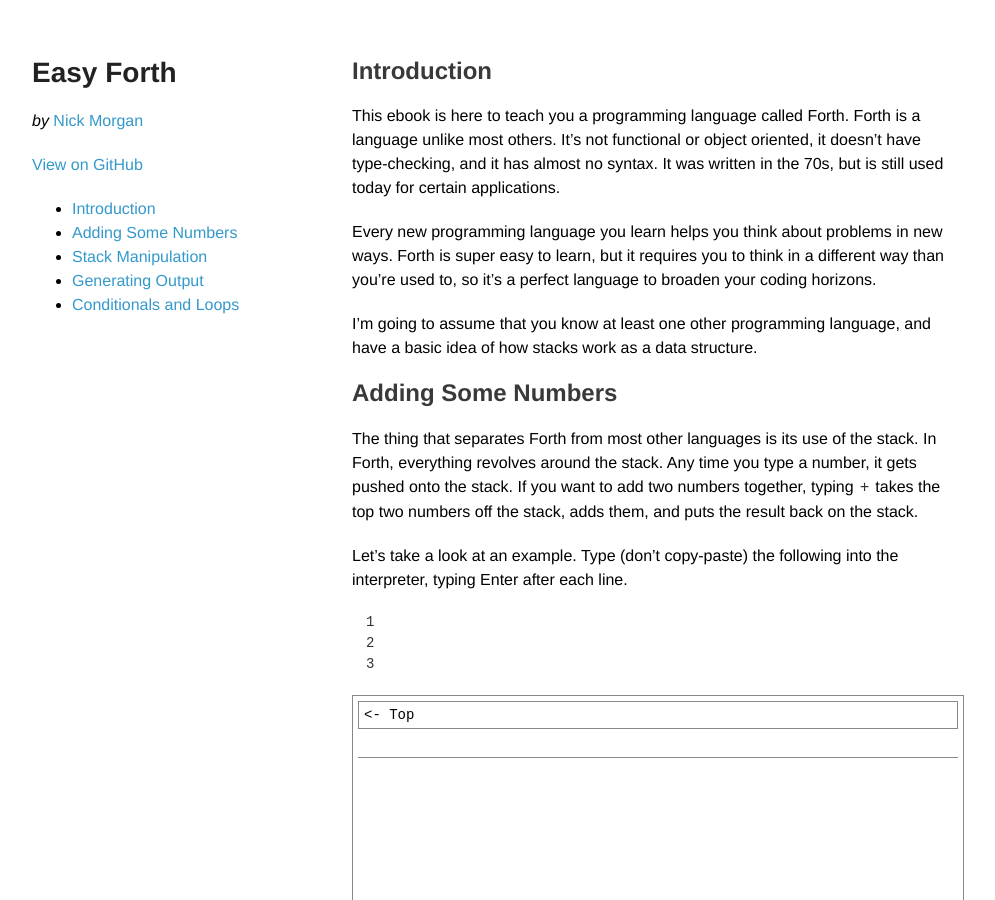
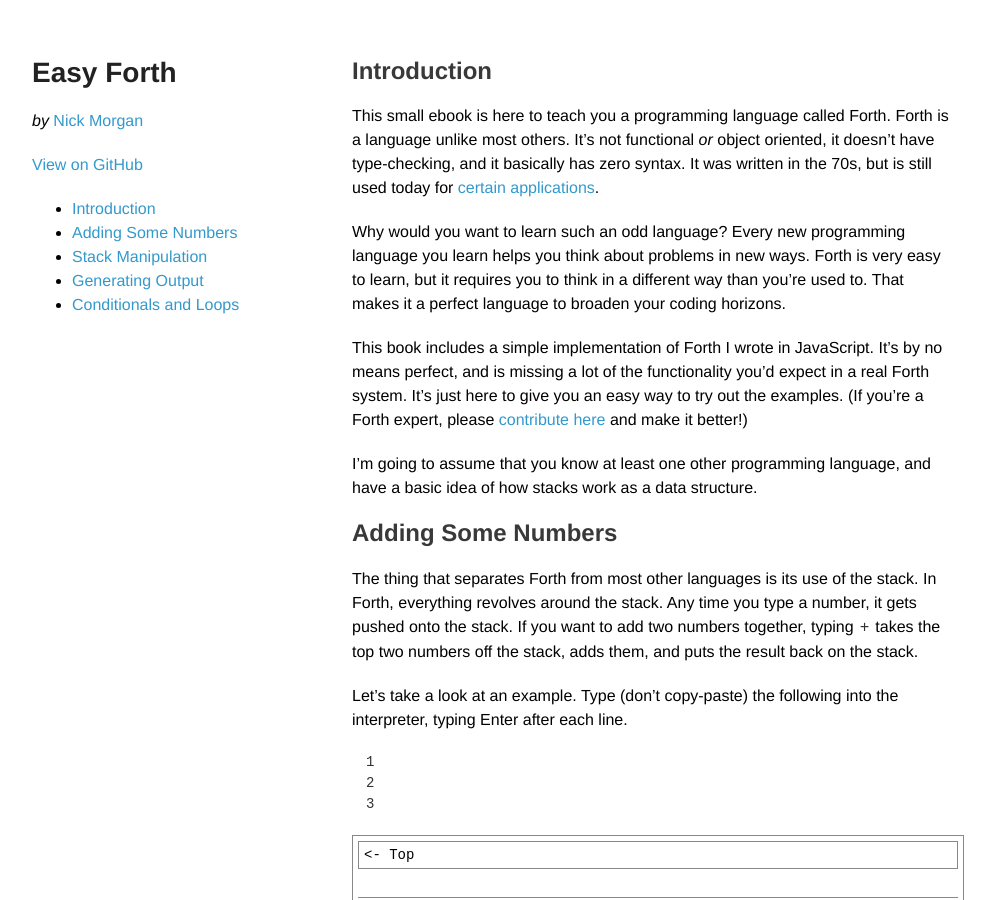
Before and after one commit to skilldrick/easyforth, a Jekyll site: the page built from index.markdown, in a window 1280 px wide and 900 px high. Shown: the whole window, without its empty margins (148-1143 px from the left). Built offline with Jekyll 4.4.1, drawn with Linux system fonts in a browser that asks for light colours.

Commit message:
Rewrite intro

```diff
--- a/index.markdown
+++ b/index.markdown
@@ -8,17 +8,24 @@ layout: default
 </div>
 
 
-
 ## Introduction
 
-This ebook is here to teach you a programming language called Forth. Forth is a
-language unlike most others. It's not functional or object oriented, it doesn't
-have type-checking, and it has almost no syntax. It was written in the 70s, but
-is still used today for certain applications.
+This small ebook is here to teach you a programming language called Forth. Forth is a
+language unlike most others. It's not functional _or_ object oriented, it doesn't
+have type-checking, and it basically has zero syntax. It was written in the 70s, but
+is still used today for
+[certain applications](http://www.forth.com/resources/apps/more-applications.html).
 
-Every new programming language you learn helps you think about problems in new ways.
-Forth is super easy to learn, but it requires you to think in a different way than
-you're used to, so it's a perfect language to broaden your coding horizons.
+Why would you want to learn such an odd language? Every new programming
+language you learn helps you think about problems in new ways. Forth is very
+easy to learn, but it requires you to think in a different way than you're used
+to. That makes it a perfect language to broaden your coding horizons.
+
+This book includes a simple implementation of Forth I wrote in JavaScript. It's by
+no means perfect, and is missing a lot of the functionality you'd expect in a real
+Forth system. It's just here to give you an easy way to try out the examples. (If
+you're a Forth expert, please
+[contribute here](https://github.com/skilldrick/easyforth) and make it better!)
 
 I'm going to assume that you know at least one other programming language, and have
 a basic idea of how stacks work as a data structure.
```
